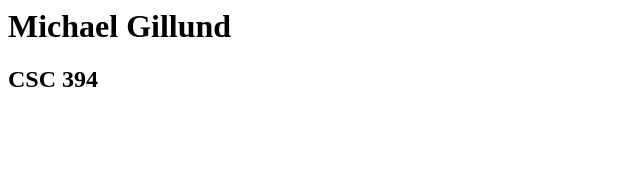
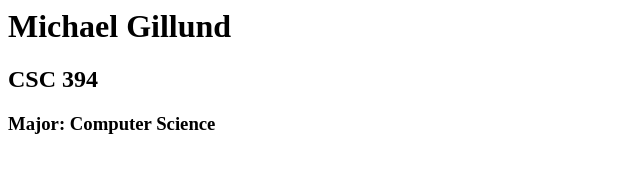
Before and after one commit to michaelgillund/csc-394-assignment-1, a plain HTML site: page index.html in a window 1280 px wide. Shown: the whole page, without its empty margins (0-640 px from the left). Drawn offline with Linux system fonts and the light colour scheme.

Commit message:
Update index.html

```diff
--- a/index.html
+++ b/index.html
@@ -1,9 +1,10 @@
 <html xmlns="http://www.w3.org/1999/xhtml" >
   <head>
-    <title>Michael Gillund Home Page</title>
+    <title>Michael's Home Page</title>
   </head>
   <body>
     <h1>Michael Gillund</h1>
     <h2>CSC 394</h2>
+    <h3>Major: Computer Science</h3>
   </body>
 </html>
```
